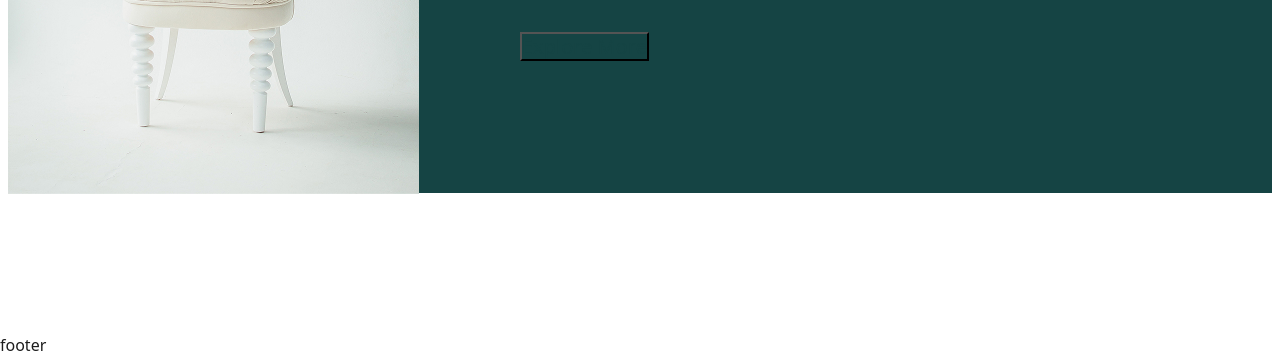
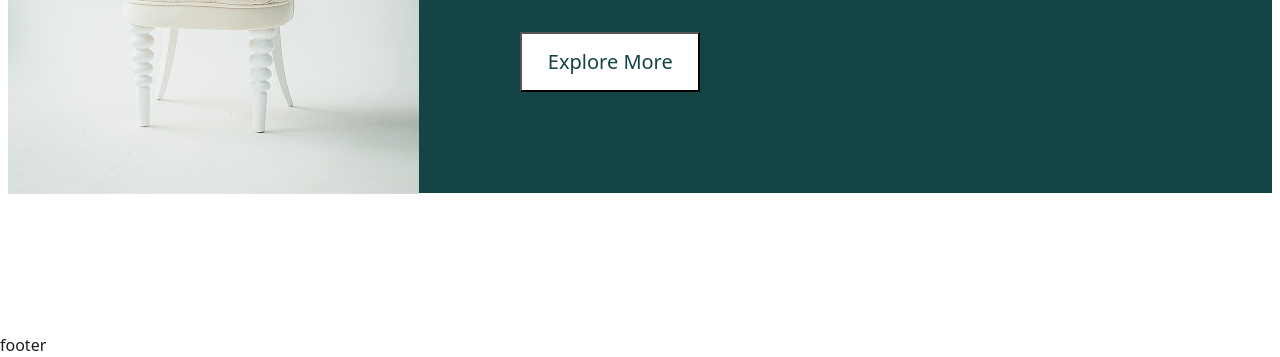
Before and after one commit to Nisibl/FrontProjectFirst, a website built with Vite: page index.html in a window 1280 px wide. Shown: the part 463-820 px from the top of the page. Built offline with nearby package versions, Linux system fonts and the light colour scheme.

Commit message:
кнопка пральна стала (ps Женек спс)

```diff
--- a/src/styles/components/bunner.css
+++ b/src/styles/components/bunner.css
@@ -31,7 +31,9 @@
   .bunner_button {
     font-size: 20px;
     line-height: 125%;
+    background-color: var(--color-white);
     color: var(--color-black-green);
     margin-top: 35px;
+    padding: 15.5px 25.21px 15.5px 25.79px;
   }
 }
--- a/src/styles/components/button.css
+++ b/src/styles/components/button.css
@@ -5,5 +5,4 @@
 }
 
 .button--on-card {
-  color: var(--color-white);
 }
```
